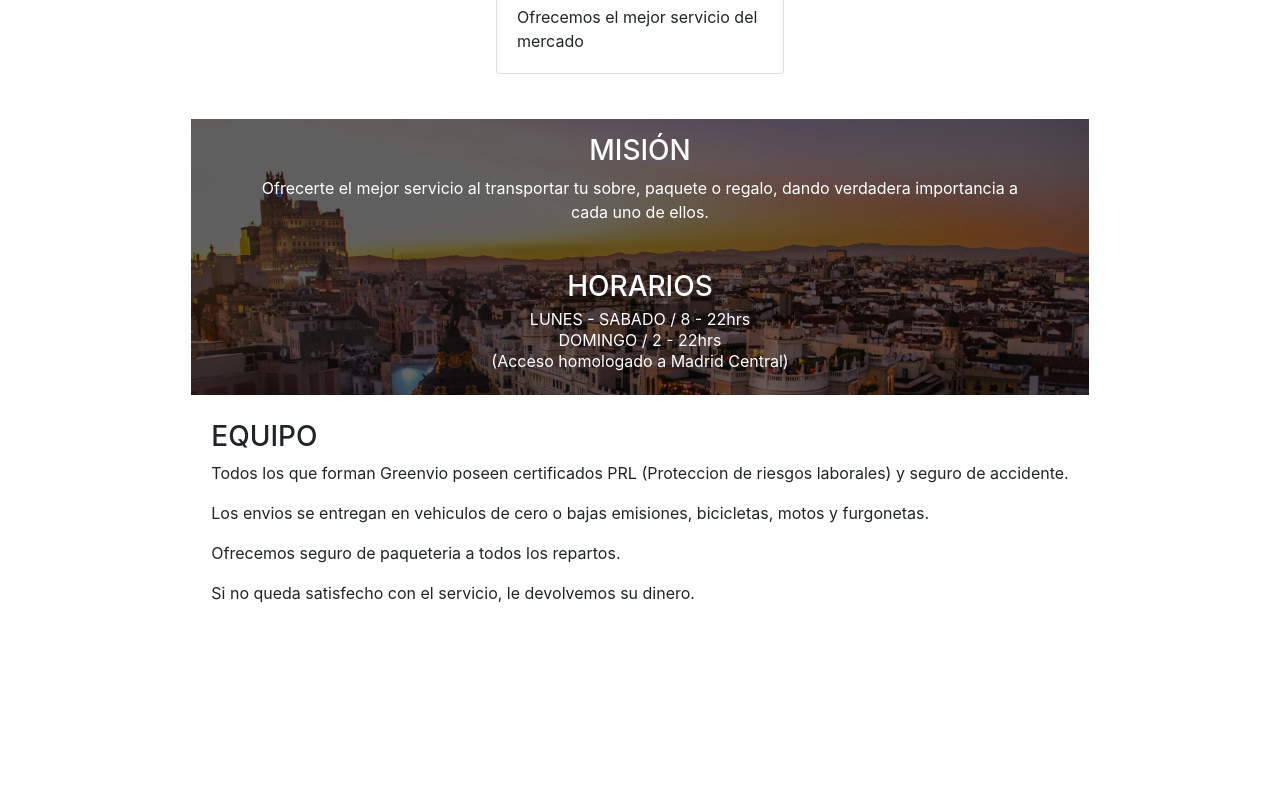
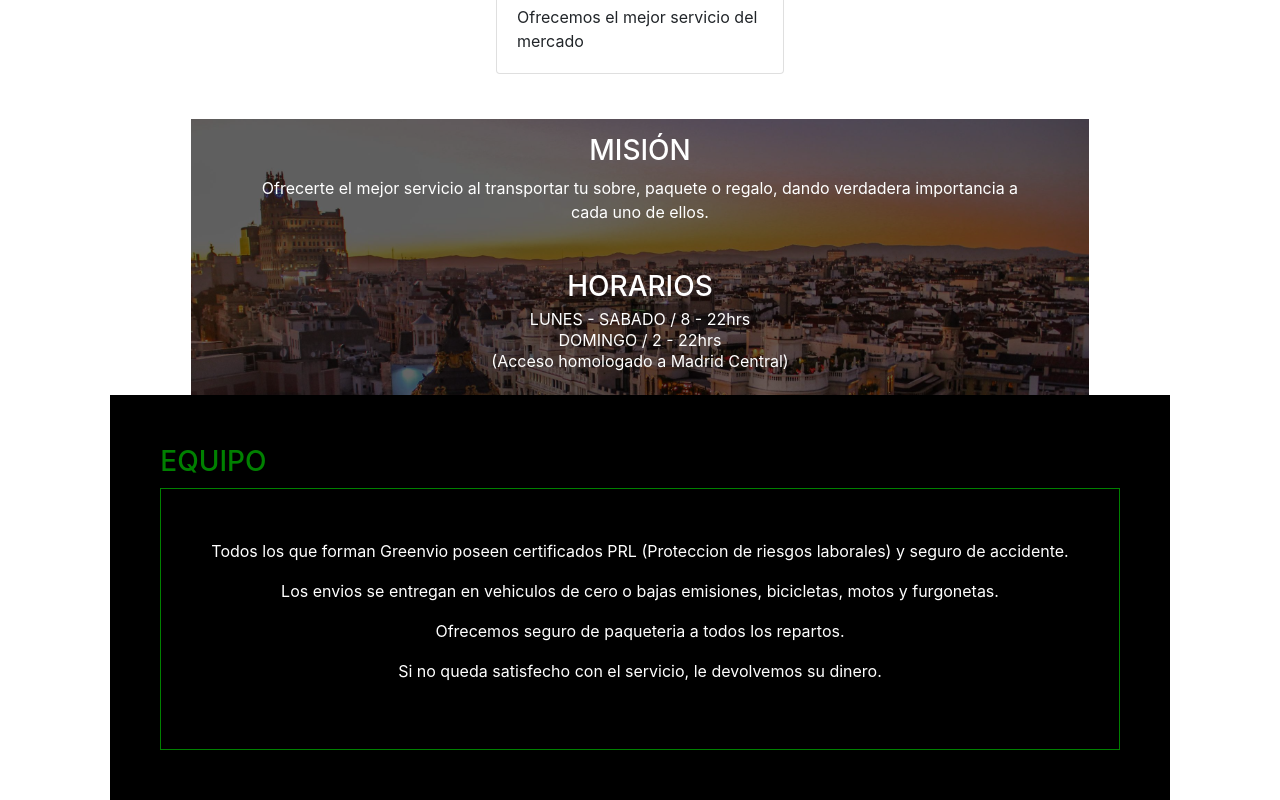
Before and after one commit to Tilingo/greenvios, a React (Create React App) app in the folder client/: page / in a window 1280 px wide. Shown: the part 2926-3726 px from the top of the page. Before the commit the page ends 3547 px from the top, so only its background shows below. Built offline with nearby package versions, Linux system fonts and the light colour scheme.

Commit message:
team section added

```diff
--- a/client/src/components/Team.js
+++ b/client/src/components/Team.js
@@ -1,11 +1,12 @@
-import React, { Component } from 'react'
+import React, { Component } from 'react';
+import StyledTeam from './styled_components/StyledTeam'
 
 export default class Team extends Component {
     render() {
         return (
-            <section>
+            <StyledTeam>
                 <h3>EQUIPO</h3>
-                <div>
+                <div className="content-wrap">
                     <p>
                         Todos los que forman Greenvio poseen certificados PRL (Proteccion de riesgos laborales) y seguro de accidente.
                     </p>
@@ -19,7 +20,7 @@ export default class Team extends Component {
                         Si no queda satisfecho con el servicio, le devolvemos su dinero.
                     </p>
                 </div>
-            </section>
+            </StyledTeam>
         )
     }
 }
--- a/client/src/components/styled_components/StyledMission.js
+++ b/client/src/components/styled_components/StyledMission.js
@@ -2,7 +2,7 @@ import styled from 'styled-components'
 import img from '../../images/madrid.jpg'
 
 const StyledMission = styled.section`
-margin: 25px 0;
+margin: 25px 0 0 0;
 background-image: url(${img});
 background-size: cover;
 
--- /dev/null
+++ b/client/src/components/styled_components/StyledTeam.js
@@ -0,0 +1,23 @@
+import styled from 'styled-components'
+
+const StyledTeam = styled.section`
+background: black;
+color: white;
+display: flex;
+flex-direction: column;
+text-align: center;
+
+h3 {
+    align-self: flex-start;
+    margin: 50px 0 10px 50px;
+    color: green;
+}
+
+.content-wrap {
+    border: 1px solid green;
+    padding: 50px;
+    margin: 0 50px 50px 50px;
+}
+`
+
+export default StyledTeam
```
